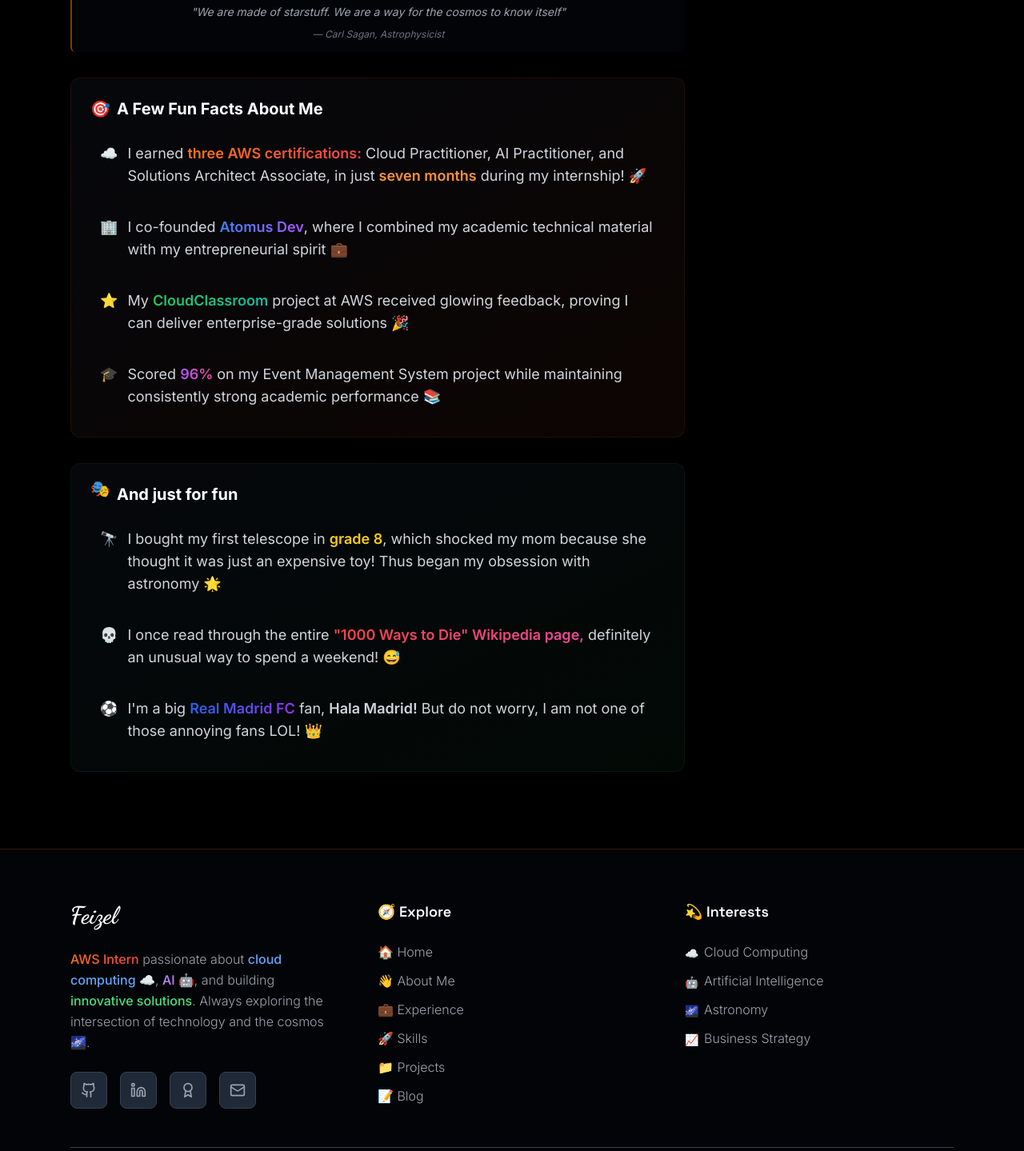
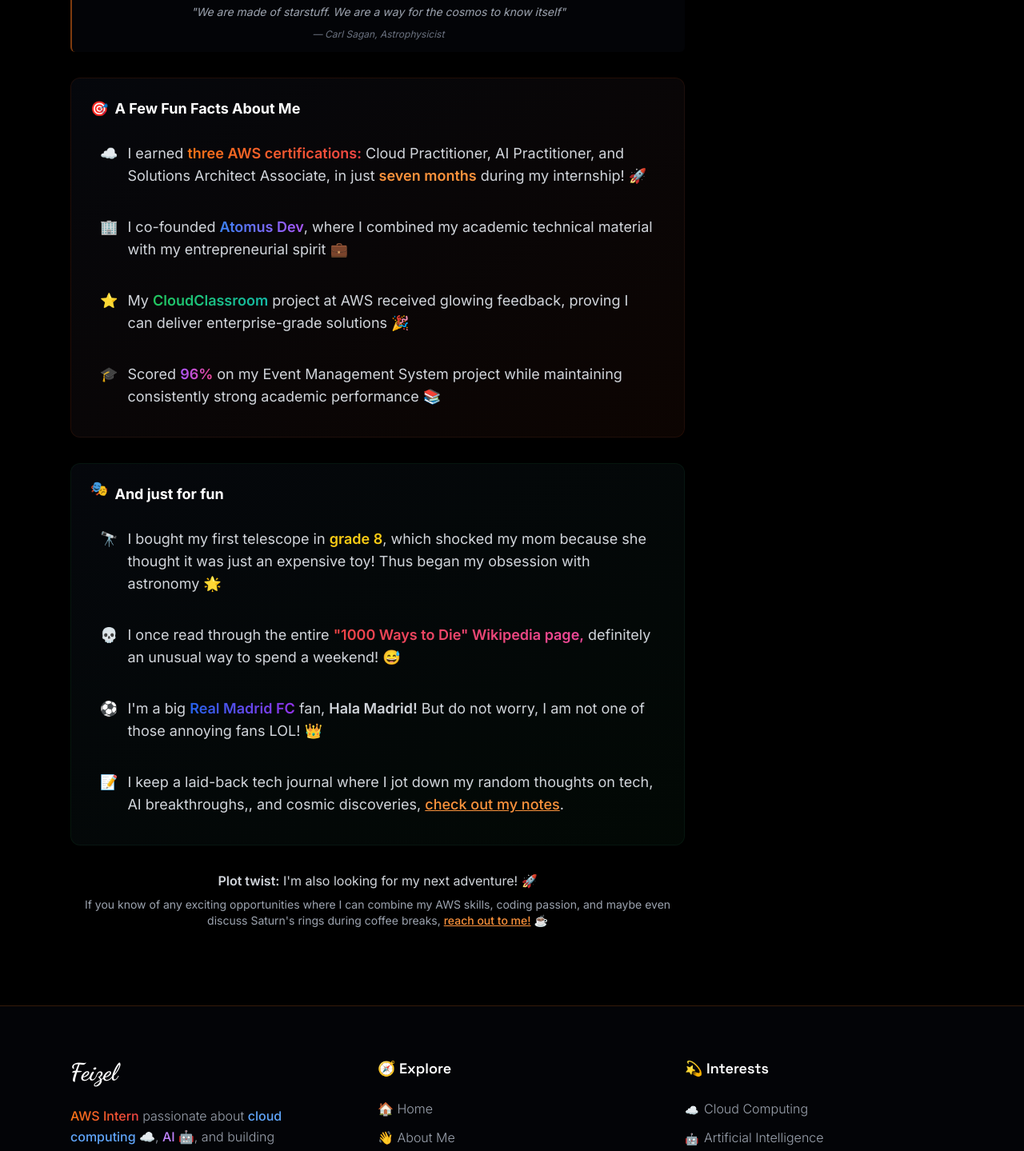
Before and after one commit to Feizel/personal_portfolio, a React (Vite) app: page /about in a window 1280 px wide. Shown: the part 920-2359 px from the top of the page at 80% size. Built offline with nearby package versions, Linux system fonts and the light colour scheme.

Commit message:
Updates to Journal

```diff
--- a/src/App.tsx
+++ b/src/App.tsx
@@ -62,7 +62,7 @@ function AppContent() {
       <main className="pb-24 md:pb-8">
         <Routes>
           <Route path="/" element={<Hero />} />
-          <Route path="/about" element={<About />} />
+          <Route path="/about" element={<About onContactClick={() => setIsContactOpen(true)} onBlogClick={() => navigate('/blog')} />} />
           <Route path="/experience" element={<Experience />} />
           <Route path="/skills" element={<Skills />} />
           <Route path="/projects" element={<Projects />} />
--- a/src/components/About.tsx
+++ b/src/components/About.tsx
@@ -1,6 +1,11 @@
 import React from "react";
 
-const About = () => {
+interface AboutProps {
+  onContactClick?: () => void;
+  onBlogClick?: () => void;
+}
+
+const About = ({ onContactClick, onBlogClick }: AboutProps) => {
   return (
     <section className="pt-24 md:pt-40 pb-4 md:pb-16 border-t border-gray-100 dark:border-gray-800">
       <div className="max-w-6xl mx-auto px-6">
@@ -85,7 +90,7 @@ const About = () => {
           </div>
 
           <div className="mt-8 p-6 bg-gradient-to-br from-orange-50 to-amber-50 dark:from-gray-900/30 dark:to-orange-900/10 rounded-xl border border-orange-100 dark:border-orange-900/20">
-            <h3 className="text-lg md:text-xl font-bold text-gray-900 dark:text-white mb-4 text-orange-600 dark:text-orange-400 flex items-center gap-2">
+            <h3 className="text-base md:text-lg font-bold text-gray-900 dark:text-white mb-4 text-orange-600 dark:text-orange-400 flex items-center gap-2">
               <span className="animate-pulse">🎯</span> A Few Fun Facts About Me
             </h3>
             <div className="space-y-3">
@@ -149,7 +154,7 @@ const About = () => {
           </div>
 
           <div className="mt-8 p-6 bg-gradient-to-br from-green-50 to-emerald-50 dark:from-gray-900/30 dark:to-green-900/10 rounded-xl border border-green-100 dark:border-green-900/20">
-            <h3 className="text-lg md:text-xl font-bold text-gray-900 dark:text-white mb-4 text-blue-600 dark:text-blue-400 flex items-center gap-2">
+            <h3 className="text-base md:text-lg font-bold text-gray-900 dark:text-white mb-4 text-blue-600 dark:text-blue-400 flex items-center gap-2">
               <span className="animate-bounce">🎭</span> And just for fun
             </h3>
             <div className="space-y-3">
@@ -191,7 +196,42 @@ const About = () => {
                   do not worry, I am not one of those annoying fans LOL! 👑
                 </p>
               </div>
+              <div className="flex items-start gap-3 group hover:bg-white/50 dark:hover:bg-gray-800/30 p-3 rounded-lg transition-all duration-200">
+                <span className="text-orange-500 text-lg group-hover:scale-110 transition-transform duration-200">
+                  📝
+                </span>
+                <p className="text-base md:text-lg text-gray-700 dark:text-gray-300 leading-relaxed">
+                  I keep a laid-back tech journal where I jot down my random
+                  thoughts on tech, AI breakthroughs,, and cosmic discoveries,{" "}
+                  <a
+                    href="/blog"
+                    className="text-orange-600 dark:text-orange-400 hover:text-orange-700 dark:hover:text-orange-300 transition-colors underline font-medium"
+                  >
+                    check out my notes
+                  </a>
+                  .
+                </p>
+              </div>
             </div>
+          </div>
+
+          <div className="mt-8 text-center">
+            <p className="text-sm md:text-base text-gray-700 dark:text-gray-300 mb-2">
+              <span className="font-semibold">Plot twist:</span> I'm also
+              looking for my next adventure! 🚀
+            </p>
+            <p className="text-xs md:text-sm text-gray-600 dark:text-gray-400">
+              If you know of any exciting opportunities where I can combine my
+              AWS skills, coding passion, and maybe even discuss Saturn's rings
+              during coffee breaks,{" "}
+              <button
+                onClick={onContactClick}
+                className="font-medium text-orange-600 dark:text-orange-400 hover:text-orange-700 dark:hover:text-orange-300 transition-colors cursor-pointer underline"
+              >
+                reach out to me!
+              </button>{" "}
+              ☕
+            </p>
           </div>
         </div>
       </div>
--- a/src/components/BlogPost.tsx
+++ b/src/components/BlogPost.tsx
@@ -1,7 +1,11 @@
 import React, { useState, useEffect } from "react";
 import { useParams, useNavigate } from "react-router-dom";
 import { ArrowLeft, Calendar, Clock, User } from "lucide-react";
-import { getBlogPostBySlug, renderMarkdown, type BlogPost } from '../utils/blogLoader';
+import {
+  getBlogPostBySlug,
+  renderMarkdown,
+  type BlogPost,
+} from "../utils/blogLoader";
 
 const BlogPostComponent = () => {
   const { slug } = useParams<{ slug: string }>();
@@ -15,7 +19,7 @@ const BlogPostComponent = () => {
         const blogPost = getBlogPostBySlug(slug);
         setPost(blogPost);
       } catch (error) {
-        console.error('Error loading blog post:', error);
+        console.error("Error loading blog post:", error);
       } finally {
         setLoading(false);
       }
@@ -25,7 +29,9 @@ const BlogPostComponent = () => {
   if (loading) {
     return (
       <div className="min-h-screen flex items-center justify-center">
-        <div className="text-lg text-gray-600 dark:text-gray-400">Loading blog post...</div>
+        <div className="text-lg text-gray-600 dark:text-gray-400">
+          Loading blog post...
+        </div>
       </div>
     );
   }
@@ -34,12 +40,14 @@ const BlogPostComponent = () => {
     return (
       <div className="min-h-screen flex items-center justify-center">
         <div className="text-center">
-          <h1 className="text-2xl font-bold text-gray-900 dark:text-white mb-4">Post Not Found</h1>
+          <h1 className="text-2xl font-bold text-gray-900 dark:text-white mb-4">
+            Post Not Found
+          </h1>
           <button
-            onClick={() => navigate('/blog')}
+            onClick={() => navigate("/blog")}
             className="text-orange-500 hover:text-orange-600 transition-colors"
           >
-            Back to Blog
+            Back to Journal
           </button>
         </div>
       </div>
@@ -51,11 +59,11 @@ const BlogPostComponent = () => {
       <header className="bg-white dark:bg-true-black border-b border-gray-200 dark:border-orange-500/20 pt-16 md:pt-20">
         <div className="max-w-4xl mx-auto px-6 py-6">
           <button
-            onClick={() => navigate('/blog')}
+            onClick={() => navigate("/blog")}
             className="flex items-center text-gray-600 dark:text-gray-400 hover:text-orange-500 dark:hover:text-orange-400 dark:hover:drop-shadow-[0_0_8px_rgba(249,115,22,0.6)] transition-all duration-300 mb-4"
           >
             <ArrowLeft className="w-4 h-4 mr-2" />
-            Back to Blog
+            Back to Journal
           </button>
           <h1 className="text-2xl md:text-4xl font-bold text-gray-900 dark:text-white mb-4 font-retro">
             {post.title}
--- a/src/components/Footer.tsx
+++ b/src/components/Footer.tsx
@@ -7,6 +7,7 @@ import {
   Heart,
   Code,
   Rocket,
+  Coffee,
 } from "lucide-react";
 
 interface FooterProps {
@@ -151,7 +152,7 @@ const Footer: React.FC<FooterProps> = ({ onViewChange }) => {
         <div className="border-t border-gray-200 dark:border-gray-700 mt-12 pt-8">
           <div className="flex flex-col md:flex-row justify-between items-center space-y-4 md:space-y-0">
             <p className="text-gray-500 dark:text-gray-400 flex items-center font-light">
-              Made with <Heart className="w-4 h-4 mx-2 text-orange-500" /> by
+              Made with <Coffee className="w-4 h-4 mx-2 text-orange-500" /> by
               <a
                 href="https://www.linkedin.com/in/feizel-ze-maduna/"
                 target="_blank"
--- a/src/components/Header.tsx
+++ b/src/components/Header.tsx
@@ -1,4 +1,4 @@
-import React, { useState, useEffect } from 'react';
+import React, { useState, useEffect } from "react";
 
 interface HeaderProps {
   onContactClick: () => void;
@@ -13,16 +13,18 @@ const Header = ({ onContactClick, onBlogClick, onHomeClick }: HeaderProps) => {
     const handleScroll = () => {
       setIsScrolled(window.scrollY > 20);
     };
-    window.addEventListener('scroll', handleScroll);
-    return () => window.removeEventListener('scroll', handleScroll);
+    window.addEventListener("scroll", handleScroll);
+    return () => window.removeEventListener("scroll", handleScroll);
   }, []);
 
   return (
-    <header className={`fixed top-0 left-0 right-0 z-50 transition-all duration-500 ${
-      isScrolled
-        ? 'bg-white/10 dark:bg-true-black/10 backdrop-filter backdrop-blur-md border border-gray-200/20 dark:border-orange-500/20 shadow-sm'
-      : 'bg-transparent'
-    }`}>
+    <header
+      className={`fixed top-0 left-0 right-0 z-50 transition-all duration-500 ${
+        isScrolled
+          ? "bg-white/10 dark:bg-true-black/10 backdrop-filter backdrop-blur-md border border-gray-200/20 dark:border-orange-500/20 shadow-sm"
+          : "bg-transparent"
+      }`}
+    >
       <nav className="max-w-6xl mx-auto px-6 py-4">
         <div className="flex justify-between items-center">
           <div
@@ -37,7 +39,7 @@ const Header = ({ onContactClick, onBlogClick, onHomeClick }: HeaderProps) => {
               onClick={onBlogClick}
               className="text-gray-700 dark:text-gray-300 hover:text-orange-500 dark:hover:text-orange-400 dark:hover:drop-shadow-[0_0_8px_rgba(249,115,22,0.6)] transition-all duration-300 font-medium"
             >
-              Blog
+              Journal
             </button>
             <button
               onClick={onContactClick}
--- a/src/components/Hero.tsx
+++ b/src/components/Hero.tsx
@@ -1,5 +1,4 @@
 import React, { useState, useEffect, useMemo } from 'react';
-
 import { Github, Linkedin, Mail, Award } from 'lucide-react';
 
 const Hero = () => {
```
Also changed, not shown: src/components/Blog.tsx (+11 -10 lines), src/components/ContactModal.tsx (+32 -14 lines).
